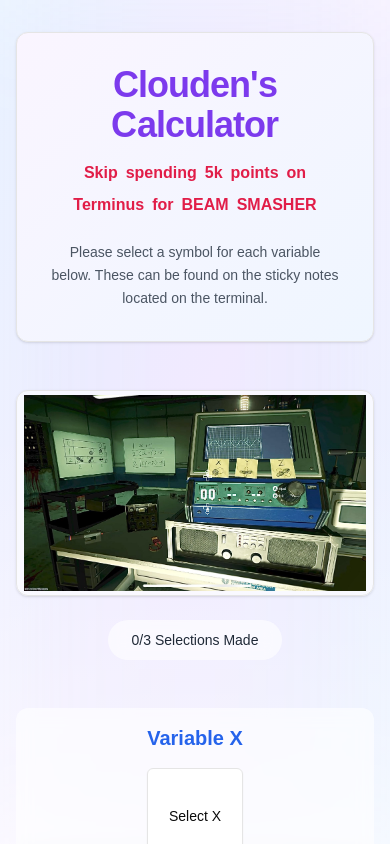
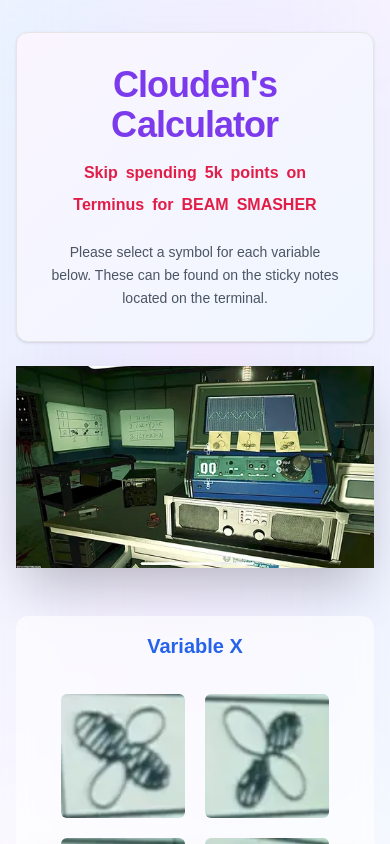
Before and after one commit to DylanClouden28/zombies-tools, a Next.js app: page / in a window 390 px wide. Shown: the top 844 px of the page. Built offline with nearby package versions, Linux system fonts and the light colour scheme; no server answers.

Commit message:
optimized images for better performance on vercel

```diff
--- a/app/layout.tsx
+++ b/app/layout.tsx
@@ -1,18 +1,6 @@
 import type { Metadata } from "next";
-import localFont from "next/font/local";
 import "./globals.css";
 import { CSPostHogProvider } from "./providers";
-
-const geistSans = localFont({
-  src: "./fonts/GeistVF.woff",
-  variable: "--font-geist-sans",
-  weight: "100 900",
-});
-const geistMono = localFont({
-  src: "./fonts/GeistMonoVF.woff",
-  variable: "--font-geist-mono",
-  weight: "100 900",
-});
 
 export const metadata: Metadata = {
   title: "Clouden's Terminus Beamsmasher Calculator, Call of Duty Black ops 6",
@@ -54,11 +42,7 @@ export default function RootLayout({
           />
           <link rel="icon" type="image/x-icon" href="/favicon.ico" />
         </head>
-        <body
-          className={`${geistSans.variable} ${geistMono.variable} antialiased`}
-        >
-          {children}
-        </body>
+        <body className={`antialiased`}>{children}</body>
       </CSPostHogProvider>
     </html>
   );
--- a/app/page.tsx
+++ b/app/page.tsx
@@ -6,8 +6,6 @@ import { CodeDisplay } from "@/components/CodeDisplay";
 import { Selection } from "./types";
 import { Badge } from "@/components/ui/badge";
 import { cn } from "@/lib/utils";
-import Image from "next/image";
-import { Card, CardContent } from "@/components/ui/card";
 import TitleSection from "./titleSection";
 import { Analytics } from "@vercel/analytics/react";
 
@@ -44,8 +42,6 @@ export default function Home() {
     );
   };
 
-  const selectedCount = selections.filter((s) => s.value !== null).length;
-
   return (
     <div className="min-h-screen w-full bg-gradient-to-b from-gray-50 to-gray-100">
       <div className="fixed inset-0 pointer-events-none">
@@ -57,7 +53,7 @@ export default function Home() {
       <div className="relative z-10">
         <div className="container mx-auto px-4 py-8">
           {/* Header Section */}
-          <div className="max-w-5xl mx-auto space-y-6 mb-12">
+          <div className="max-w-5xl mx-auto space-y-3 mb-12">
             <TitleSection />
             <p
               aria-hidden="true"
@@ -69,37 +65,21 @@ export default function Home() {
               Ops 6 Terminus Tool, Black Ops Terminus Gameplay Calculator.
             </p>
 
-            {/* Example Image Card */}
-            <Card className="overflow-hidden bg-white/80 backdrop-blur supports-[backdrop-filter]:bg-white/60">
-              <CardContent className="p-1">
-                {" "}
-                {/* Removed all padding */}
-                <div className="relative aspect-[16/9] w-full">
-                  {" "}
-                  {/* Adjusted aspect ratio for a more typical image size */}
-                  <Image
-                    src="/puzzle_images/Puzzle_example.jpeg"
-                    alt="Example Image for puzzle"
-                    fill
-                    className="object-contain"
-                    priority
-                    sizes="(max-width: 768px) 100vw, (max-width: 1200px) 50vw, 33vw"
-                  />
-                </div>
-              </CardContent>
-            </Card>
-
-            {/* Selection Counter */}
-            <div className="bg-white/80 backdrop-blur supports-[backdrop-filter]:bg-white/60 rounded-full px-6 py-2 w-fit mx-auto">
-              <span className="text-sm md:text-base font-medium text-gray-800">
-                {selectedCount}/3 Selections Made
-              </span>
+            <div className="flex flex-col justify-center items-center">
+              <div className="relative aspect-[16/9] w-full md:w-3/4 shadow-2xl">
+                <img
+                  src="/puzzle_images/puzzle_example.webp"
+                  alt="Example Image for puzzle"
+                  className="absolute w-full h-full object-cover"
+                  sizes="(max-width: 768px) 70vw, (max-width: 1200px) 50vw, 33vw"
+                />
+              </div>
             </div>
           </div>
 
           {/* Selection Grid */}
           <div className="max-w-6xl mx-auto">
-            <div className="grid grid-cols-1 md:grid-cols-3 gap-6 md:gap-8 mb-8">
+            <div className="flex flex-col gap-6 md:gap-8 mb-8">
               {selections.map((selection) => (
                 <div
                   key={selection.variable}
--- a/components/ImageGrid.tsx
+++ b/components/ImageGrid.tsx
@@ -1,42 +1,70 @@
-import Image from "next/image";
 import { cn } from "@/lib/utils";
 import { ImageOption } from "../app/types";
+import Head from "next/head";
 
 interface ImageGridProps {
   images: ImageOption[];
   selectedId: number | null;
   onSelect: (image: ImageOption) => void;
   className?: string;
+  variable?: "X" | "Y" | "Z";
 }
+
+const variableBorders = {
+  X: "border-blue-400 border-4",
+  Y: "border-emerald-400 border-4",
+  Z: "border-purple-400 border-4",
+};
 
 export function ImageGrid({
   images,
   selectedId,
   onSelect,
   className,
+  variable,
 }: ImageGridProps) {
+  // Calculate sprite position based on image id (1-based index)
+  const getSpritePosition = (id: number) => {
+    // Since IDs are 1-based, subtract 1 to get 0-based index
+    const position = `${(id - 1) * -100}px 0px`;
+    return position; // Use percentage for better scaling
+  };
+
   return (
     <div
       className={cn(
-        "grid grid-cols-2 md:grid-cols-3 gap-4 place-items-center",
+        "grid grid-cols-2 md:grid-cols-6 gap-4 place-items-center",
         className
       )}
     >
+      <Head>
+        <link
+          rel="preload"
+          href="/puzzle_images/spritesheet.webp"
+          as="image"
+          type="image/png"
+        ></link>
+      </Head>
       {images.map((image) => (
         <div
           key={image.id}
           className={cn(
             "aspect-square cursor-pointer rounded-lg max-h-32 w-32 overflow-hidden border-2",
-            selectedId === image.id ? "border-blue-500" : "border-transparent"
+            selectedId === image.id
+              ? variableBorders[variable || "X"]
+              : "border-transparent"
           )}
           onClick={() => onSelect(image)}
         >
-          <Image
-            src={image.src}
-            alt={image.label}
-            width={128}
-            height={128}
-            className="w-full h-full object-cover"
+          <div
+            className="w-full h-full bg-no-repeat bg-contain"
+            style={{
+              backgroundImage: "url('/puzzle_images/spritesheet.webp')",
+              backgroundPosition: getSpritePosition(image.id),
+              transform: "scale(1.25)", // Scale up the background image
+              transformOrigin: "left top", // Keep the scaling from the top left corner
+              backgroundSize: "600px 100px", // Original sprite sheet size
+            }}
           />
         </div>
       ))}
--- a/components/variableSelection.tsx
+++ b/components/variableSelection.tsx
@@ -1,24 +1,5 @@
 "use client";
 
-import { useState } from "react";
-import Image from "next/image";
-import { useMediaQuery } from "usehooks-ts";
-import { Button } from "@/components/ui/button";
-import {
-  Dialog,
-  DialogContent,
-  DialogHeader,
-  DialogTitle,
-  DialogTrigger,
-} from "@/components/ui/dialog";
-import {
-  Drawer,
-  DrawerClose,
-  DrawerContent,
-  DrawerHeader,
-  DrawerTitle,
-  DrawerTrigger,
-} from "@/components/ui/drawer";
 import { ImageGrid } from "./ImageGrid";
 import { ImageOption, Selection } from "../app/types";
 import { imageOptions } from "../app/imageData";
@@ -36,92 +17,23 @@ export default function VariableSelection({
   onSelect,
   className,
 }: VariableSelectionProps) {
-  const [open, setOpen] = useState(false);
-  const isDesktop = useMediaQuery("(min-width: 768px)");
-
   const handleSelect = (image: ImageOption) => {
     onSelect({
       variable,
       imageId: image.id,
       value: image.value,
     });
-    setOpen(false);
   };
-
-  const content = (
-    <ImageGrid
-      images={imageOptions}
-      selectedId={selection.imageId}
-      onSelect={handleSelect}
-      className="p-4"
-    />
-  );
-
-  if (isDesktop) {
-    return (
-      <div className={className}>
-        <Dialog open={open} onOpenChange={setOpen}>
-          <DialogTrigger asChild>
-            <Button variant="outline" className="w-32 h-32">
-              {selection.imageId ? (
-                <Image
-                  src={
-                    imageOptions.find((img) => img.id === selection.imageId)
-                      ?.src || ""
-                  }
-                  alt="Selected"
-                  width={300}
-                  height={300}
-                />
-              ) : (
-                `Select ${variable}`
-              )}
-            </Button>
-          </DialogTrigger>
-          <DialogContent className="sm:max-w-[600px]">
-            <DialogHeader>
-              <DialogTitle>Select Image for Variable {variable}</DialogTitle>
-            </DialogHeader>
-            {content}
-          </DialogContent>
-        </Dialog>
-      </div>
-    );
-  }
 
   return (
     <div className={className}>
-      <Drawer open={open} onOpenChange={setOpen}>
-        <DrawerTrigger asChild>
-          <Button variant="outline" className="w-24 h-24">
-            {selection.imageId ? (
-              <Image
-                src={
-                  imageOptions.find((img) => img.id === selection.imageId)
-                    ?.src || ""
-                }
-                alt="Selected"
-                width={80}
-                height={80}
-              />
-            ) : (
-              `Select ${variable}`
-            )}
-          </Button>
-        </DrawerTrigger>
-        <DrawerContent>
-          <DrawerHeader className="text-left">
-            <DrawerTitle>Select Image for Variable {variable}</DrawerTitle>
-          </DrawerHeader>
-          <div className="w-full flex flex-col justify-center items-center"></div>
-          {content}
-          <DrawerClose asChild>
-            <Button variant="outline" className="m-4">
-              Cancel
-            </Button>
-          </DrawerClose>
-        </DrawerContent>
-      </Drawer>
+      <ImageGrid
+        images={imageOptions}
+        selectedId={selection.imageId}
+        onSelect={handleSelect}
+        variable={variable}
+        className="p-4"
+      />
     </div>
   );
 }
```
Also changed, not shown: public/puzzle_images/puzzle_example.webp (added), public/puzzle_images/spritesheet.webp (added).
